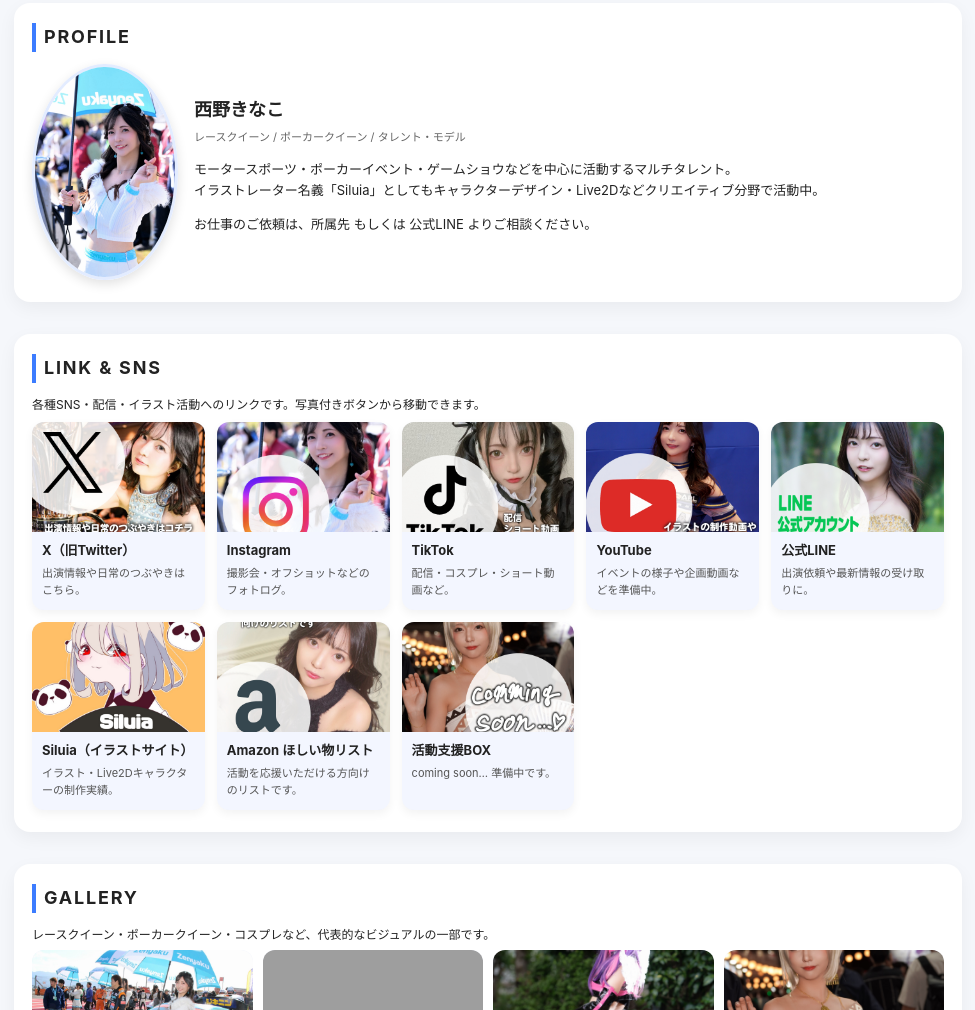
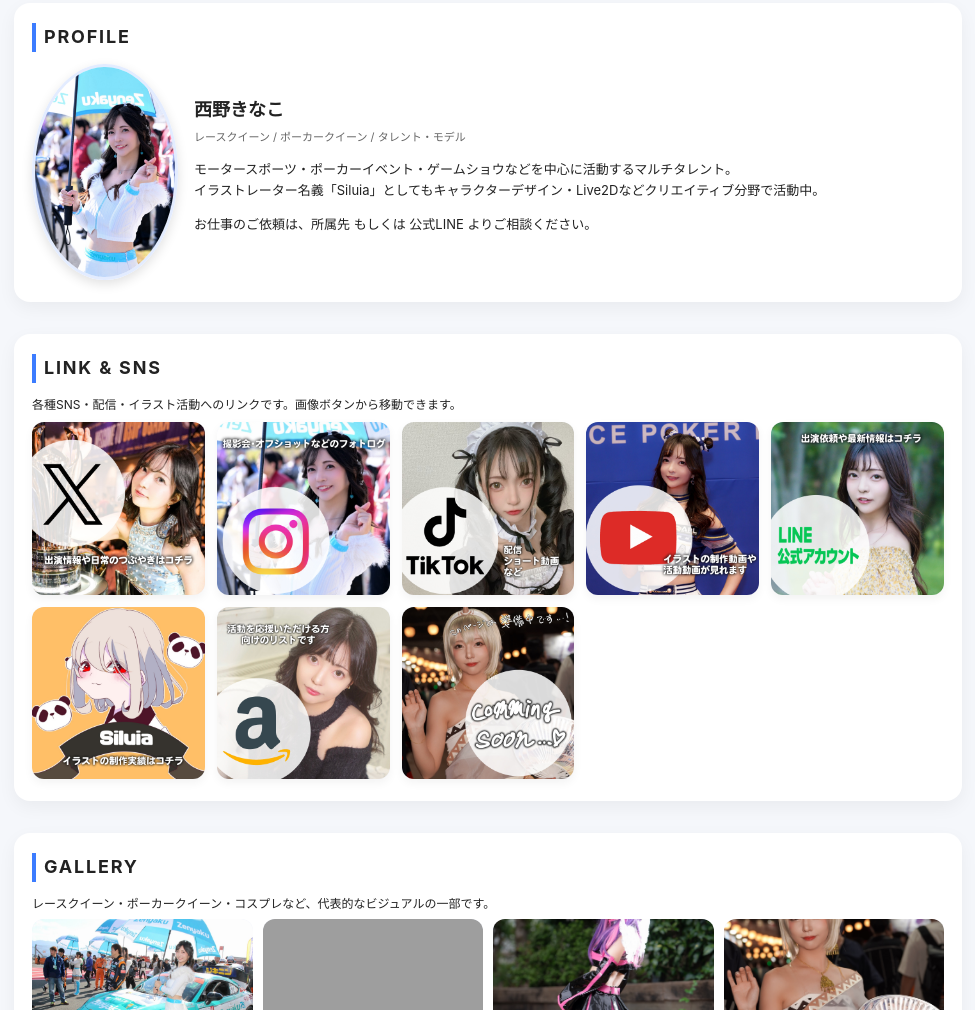
Before and after one commit to nishinokinako/nishinokinako, a plain HTML site: page index.html in a window 1280 px wide. Shown: the part 242-1252 px from the top of the page, without its empty margins (152-1127 px from the left). Drawn offline with Linux system fonts and the light colour scheme; grey boxes are pictures that could not be loaded.

Commit message:
Refactor SNS section to use image buttons
Updated SNS section to use image buttons instead of divs. Simplified the structure and improved accessibility.

```diff
--- a/index.html
+++ b/index.html
@@ -127,7 +127,7 @@
       margin-bottom: 6px;
     }
 
-    /* SNSボタン */
+    /* SNSボタン（画像のみ） */
     .sns-grid {
       display: grid;
       grid-template-columns: repeat(auto-fit, minmax(150px, 1fr));
@@ -148,31 +148,9 @@
       box-shadow: 0 8px 18px rgba(0,0,0,0.11);
     }
 
-    .sns-thumb {
-      height: 96px;
-      overflow: hidden;
-    }
-
-    .sns-thumb img {
+    .sns-card img {
       width: 100%;
-      height: 100%;
-      object-fit: cover;
-    }
-
-    .sns-body {
-      padding: 8px 10px 10px;
-      font-size: 12px;
-    }
-
-    .sns-title {
-      font-weight: bold;
-      margin-bottom: 4px;
-      font-size: 13px;
-    }
-
-    .sns-caption {
-      font-size: 11px;
-      color: #555;
+      height: auto;      /* 正方形画像をそのまま表示 */
     }
 
     /* ギャラリー */
@@ -258,9 +236,6 @@
       .profile-photo {
         flex: 0 0 140px;
       }
-      .sns-thumb {
-        height: 110px;
-      }
       .gallery-item img {
         height: 170px;
       }
@@ -304,91 +279,44 @@
       </div>
     </section>
 
-    <!-- SNS / LINK -->
+    <!-- SNS / LINK（画像だけボタン） -->
     <section id="links">
       <h2>LINK &amp; SNS</h2>
       <p style="font-size:12px; margin-bottom:6px;">
-        各種SNS・配信・イラスト活動へのリンクです。写真付きボタンから移動できます。
+        各種SNS・配信・イラスト活動へのリンクです。画像ボタンから移動できます。
       </p>
       <div class="sns-grid">
         <a class="sns-card" href="https://x.com/nishinokinako" target="_blank" rel="noopener">
-          <div class="sns-thumb">
           <img src="x.jpg" alt="X（旧Twitter） 西野きなこ">
-          </div>
-          <div class="sns-body">
-            <div class="sns-title">X（旧Twitter）</div>
-            <div class="sns-caption">出演情報や日常のつぶやきはこちら。</div>
-          </div>
         </a>
 
         <a class="sns-card" href="https://www.instagram.com/nishinokinako?igsh=ZzVrdXQ0ZjhzaGI4&utm_source=qr" target="_blank" rel="noopener">
-          <div class="sns-thumb">
           <img src="instagram.jpg" alt="Instagram 西野きなこ">
-          </div>
-          <div class="sns-body">
-            <div class="sns-title">Instagram</div>
-            <div class="sns-caption">撮影会・オフショットなどのフォトログ。</div>
-          </div>
         </a>
 
         <a class="sns-card" href="https://www.tiktok.com/@nishinokinako?_r=1&_t=ZS-9218UNPeCvP" target="_blank" rel="noopener">
-          <div class="sns-thumb">
           <img src="tiktok.jpg" alt="TikTok 西野きなこ">
-          </div>
-          <div class="sns-body">
-            <div class="sns-title">TikTok</div>
-            <div class="sns-caption">配信・コスプレ・ショート動画など。</div>
-          </div>
         </a>
 
         <a class="sns-card" href="https://youtube.com/channel/UCPk1EyaAMD4S6aCt0HcCyUQ?si=Z20WrqFtqLs3qio1" target="_blank" rel="noopener">
-          <div class="sns-thumb">
           <img src="youtube.jpg" alt="YouTube 西野きなこ">
-          </div>
-          <div class="sns-body">
-            <div class="sns-title">YouTube</div>
-            <div class="sns-caption">イベントの様子や企画動画などを準備中。</div>
-          </div>
         </a>
 
         <a class="sns-card" href="https://lin.ee/zvwF7BM" target="_blank" rel="noopener">
-          <div class="sns-thumb">
           <img src="line.jpg" alt="LINE公式 西野きなこ">
-          </div>
-          <div class="sns-body">
-            <div class="sns-title">公式LINE</div>
-            <div class="sns-caption">出演依頼や最新情報の受け取りに。</div>
-          </div>
         </a>
 
         <a class="sns-card" href="https://siluia.com" target="_blank" rel="noopener">
-          <div class="sns-thumb">
           <img src="siluia.jpg" alt="Siluia イラストサイト">
-          </div>
-          <div class="sns-body">
-            <div class="sns-title">Siluia（イラストサイト）</div>
-            <div class="sns-caption">イラスト・Live2Dキャラクターの制作実績。</div>
-          </div>
         </a>
 
         <a class="sns-card" href="https://www.amazon.jp/hz/wishlist/ls/B97MB4VSWH2E?ref_=wl_share" target="_blank" rel="noopener">
-          <div class="sns-thumb">
           <img src="amazon-wishlist.jpg" alt="Amazon ほしい物リスト">
-          </div>
-          <div class="sns-body">
-            <div class="sns-title">Amazon ほしい物リスト</div>
-            <div class="sns-caption">活動を応援いただける方向けのリストです。</div>
-          </div>
         </a>
 
+        <!-- 活動支援BOX：URLができたら href を追加すればボタン化完了 -->
         <div class="sns-card">
-          <div class="sns-thumb">
-            <img src="support-box.jpg" alt="活動支援BOX coming soon">
-          </div>
-          <div class="sns-body">
-            <div class="sns-title">活動支援BOX</div>
-            <div class="sns-caption">coming soon… 準備中です。</div>
-          </div>
+          <img src="support-box.jpg" alt="活動支援BOX（準備中）">
         </div>
       </div>
     </section>
```
Lines whose indentation alone changed are shown as unchanged.
